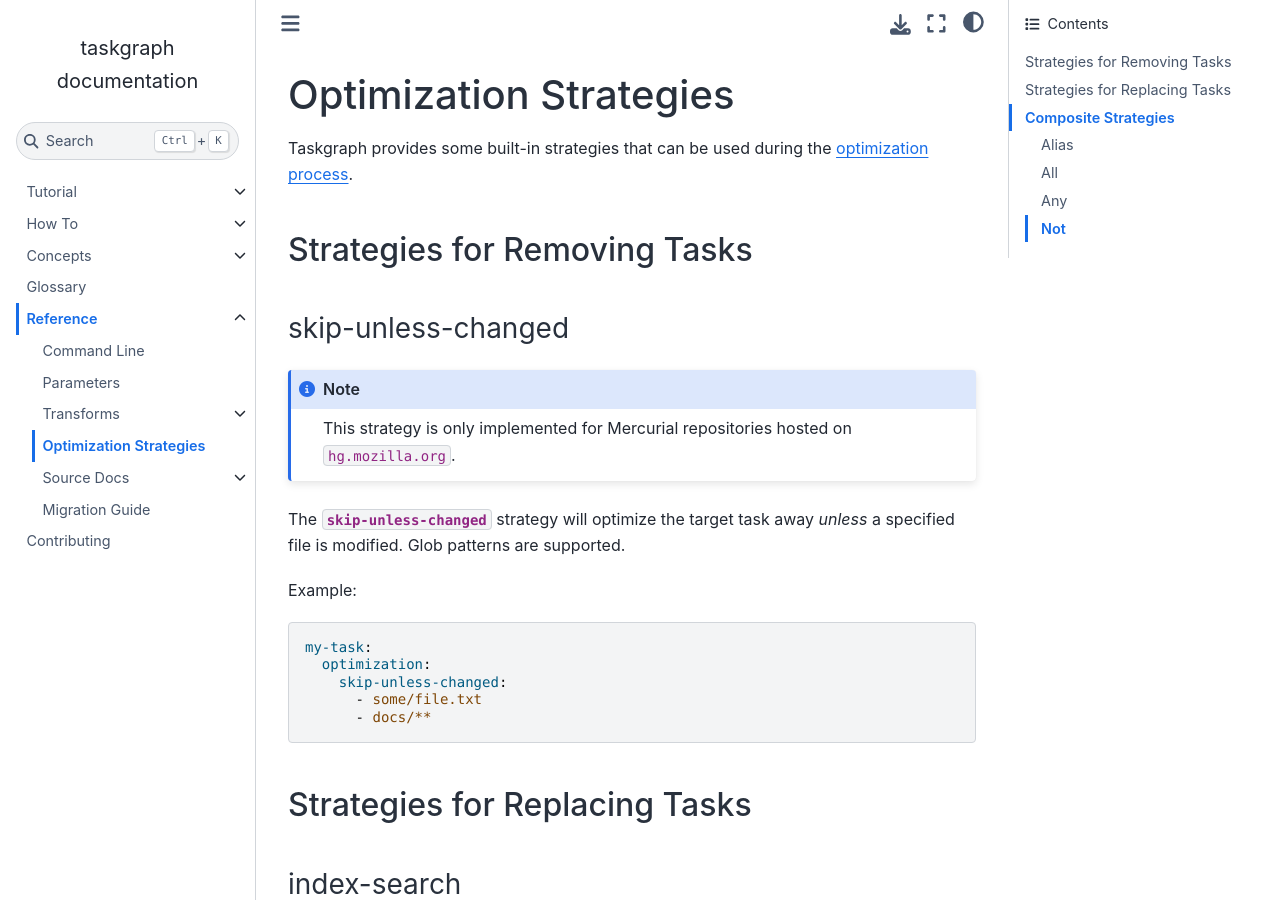
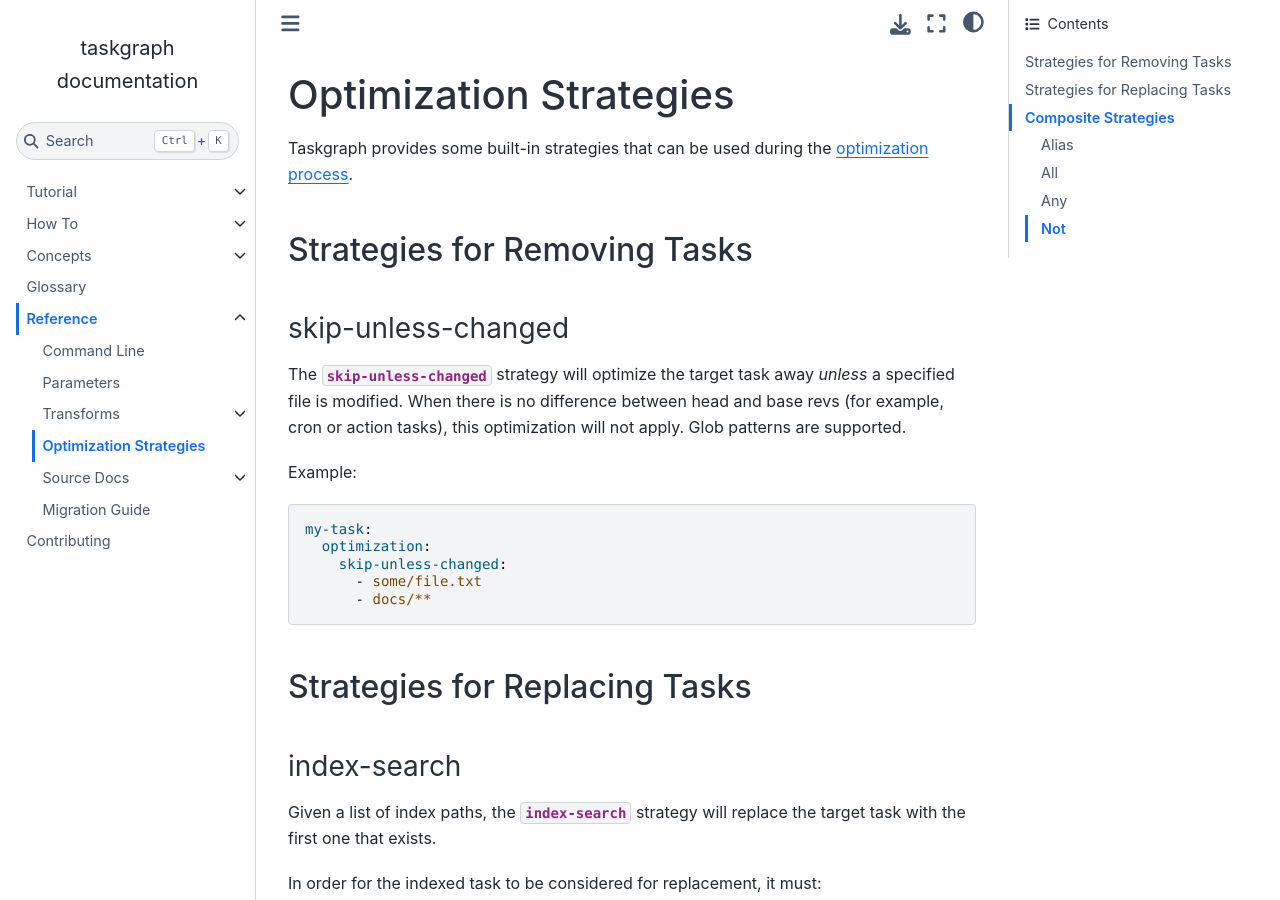
Before and after one commit to taskcluster/taskgraph, a Sphinx documentation site: the page built from docs/reference/optimization-strategies.rst, in a window 1280 px wide and 900 px high. Built offline with Sphinx 7.4.7 and the Sphinx Book theme 1.1.4, drawn with Linux system fonts in a browser that asks for light colours.

Commit message:
Do not apply skip-unless-changed for cron triggers.

```diff
--- a/docs/reference/optimization-strategies.rst
+++ b/docs/reference/optimization-strategies.rst
@@ -10,15 +10,11 @@ Strategies for Removing Tasks
 skip-unless-changed
 ~~~~~~~~~~~~~~~~~~~
 
-.. note::
-
-   This strategy is only implemented for Mercurial repositories hosted on
-   ``hg.mozilla.org``.
-
 The :class:`skip-unless-changed
 <taskgraph.optimize.strategies.SkipUnlessChanged>` strategy will optimize the
-target task away *unless* a specified file is modified. Glob patterns are
-supported.
+target task away *unless* a specified file is modified. When there is no
+difference between head and base revs (for example, cron or action tasks), this
+optimization will not apply. Glob patterns are supported.
 
 Example:
 
```
Also changed, not shown: 2 other files.
